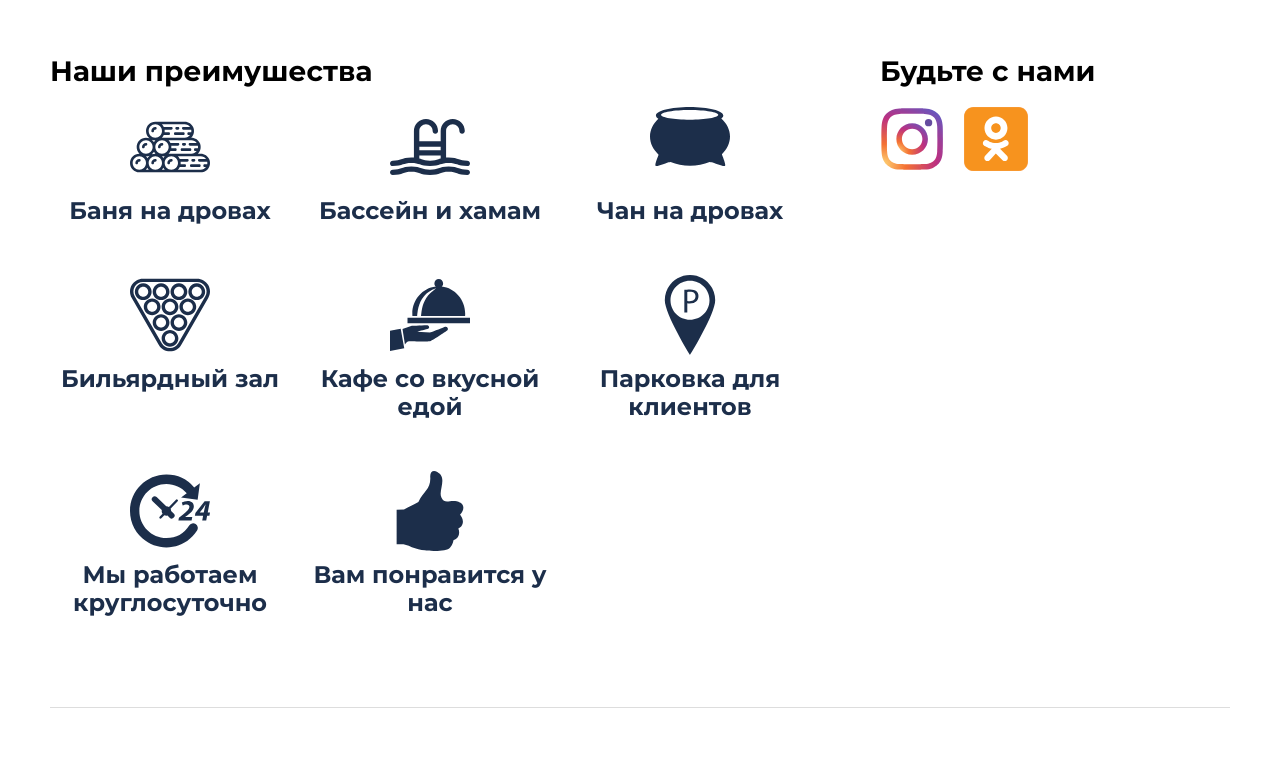
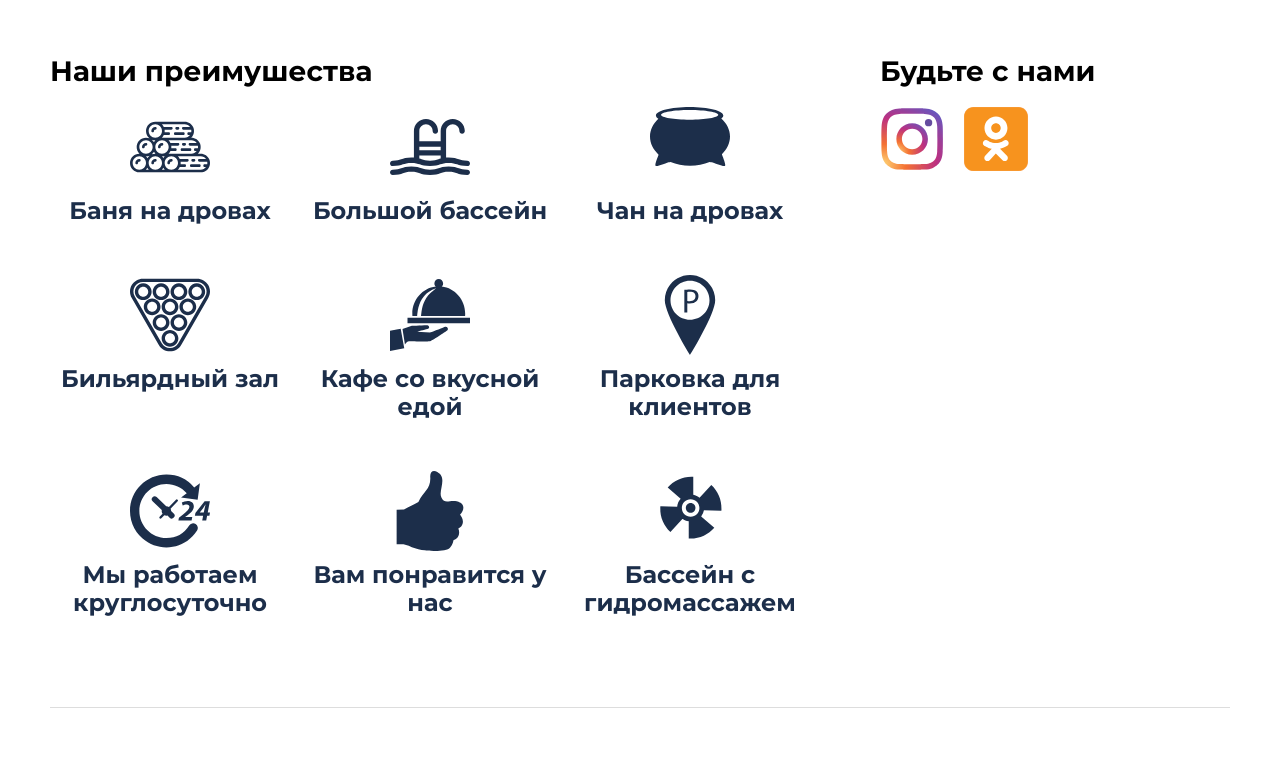
Before and after one commit to anton-trapeznikov/fregat-club, a Django app: template templates/homepage.html in a window 1280 px wide. Shown: the part 223-1001 px from the top of the page. Run offline with Django 3.2, Linux system fonts and the light colour scheme; the template is opened without the code that fills it, so the values that code supplies are empty; some libraries are stand-ins or nearby versions.

Commit message:
Изменены стикеры главной страницы.

```diff
--- a/static/resources/css/styles.large-screen.css
+++ b/static/resources/css/styles.large-screen.css
@@ -742,6 +742,11 @@
         background-image: url(/static/resources/img/homepage__sticker_pool.svg);
     }
 
+    .homepage__sticker_hydromassage
+    {
+        background-image: url(/static/resources/img/homepage__sticker_hydromassage.svg);
+    }
+
     .homepage__sticker_pot
     {
         background-image: url(/static/resources/img/homepage__sticker_pot.svg);
--- a/static/resources/css/styles.small-screen.css
+++ b/static/resources/css/styles.small-screen.css
@@ -403,6 +403,11 @@
     .homepage__sticker_pool
     {
         background-image: url(/static/resources/img/homepage__sticker_pool.svg);
+    }
+
+    .homepage__sticker_hydromassage
+    {
+        background-image: url(/static/resources/img/homepage__sticker_hydromassage.svg);
     }
 
     .homepage__sticker_pot
--- a/templates/homepage.html
+++ b/templates/homepage.html
@@ -28,7 +28,7 @@
                 <div class="title title_h3 homepage__sticker-text">Баня на дровах</div>
             </div>
             <div class="homepage__sticker homepage__sticker_pool">
-                <div class="title title_h3 homepage__sticker-text">Бассейн и хамам</div>
+                <div class="title title_h3 homepage__sticker-text">Большой бассейн</div>
             </div>
             <div class="homepage__sticker homepage__sticker_pot">
                 <div class="title title_h3 homepage__sticker-text">Чан на дровах</div>
@@ -48,6 +48,9 @@
             <div class="homepage__sticker homepage__sticker_good">
                 <div class="title title_h3 homepage__sticker-text">Вам понравится у нас</div>
             </div>
+            <div class="homepage__sticker homepage__sticker_hydromassage">
+                <div class="title title_h3 homepage__sticker-text">Бассейн с гидромассажем</div>
+            </div>
         </div>
 
         {% include "media.html" %}
```
Also changed, not shown: static/resources/img/homepage__sticker_hydromassage.svg (added), 1 other file.
